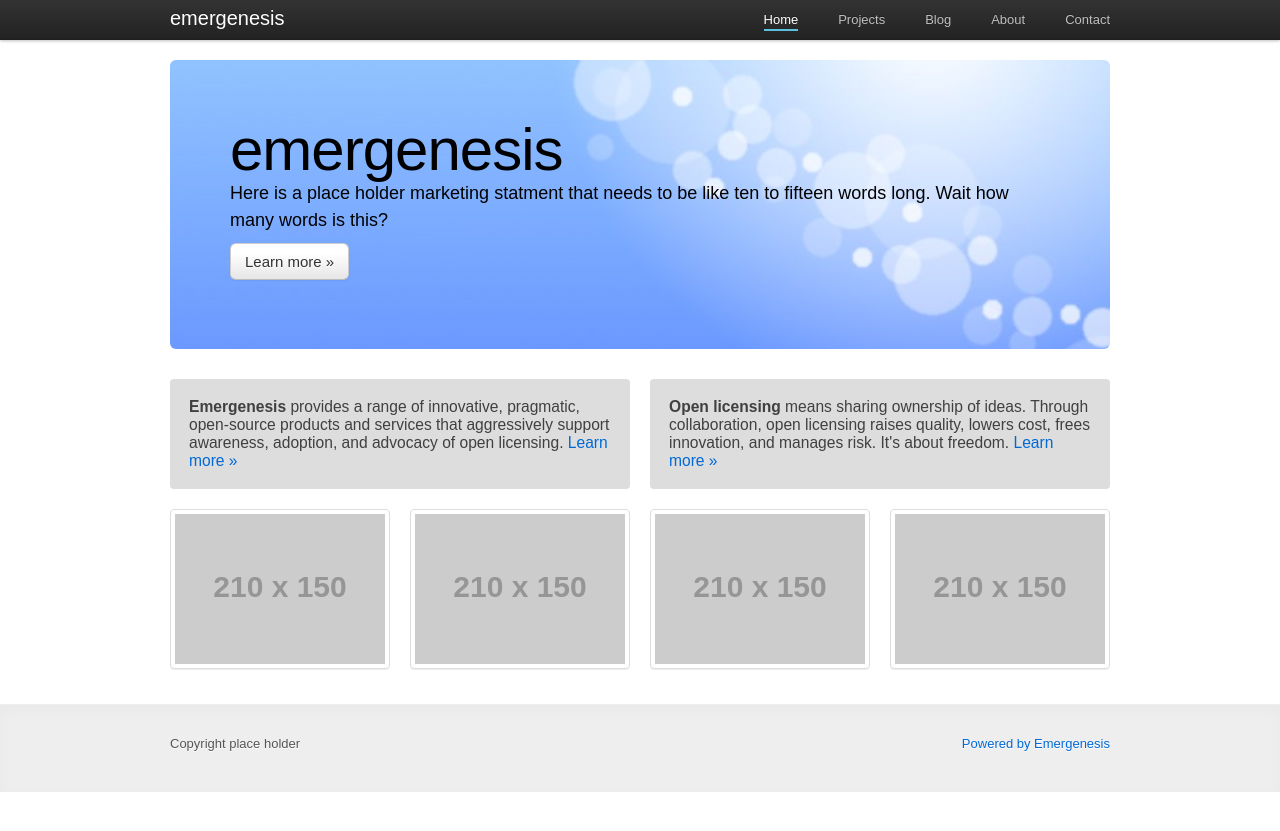
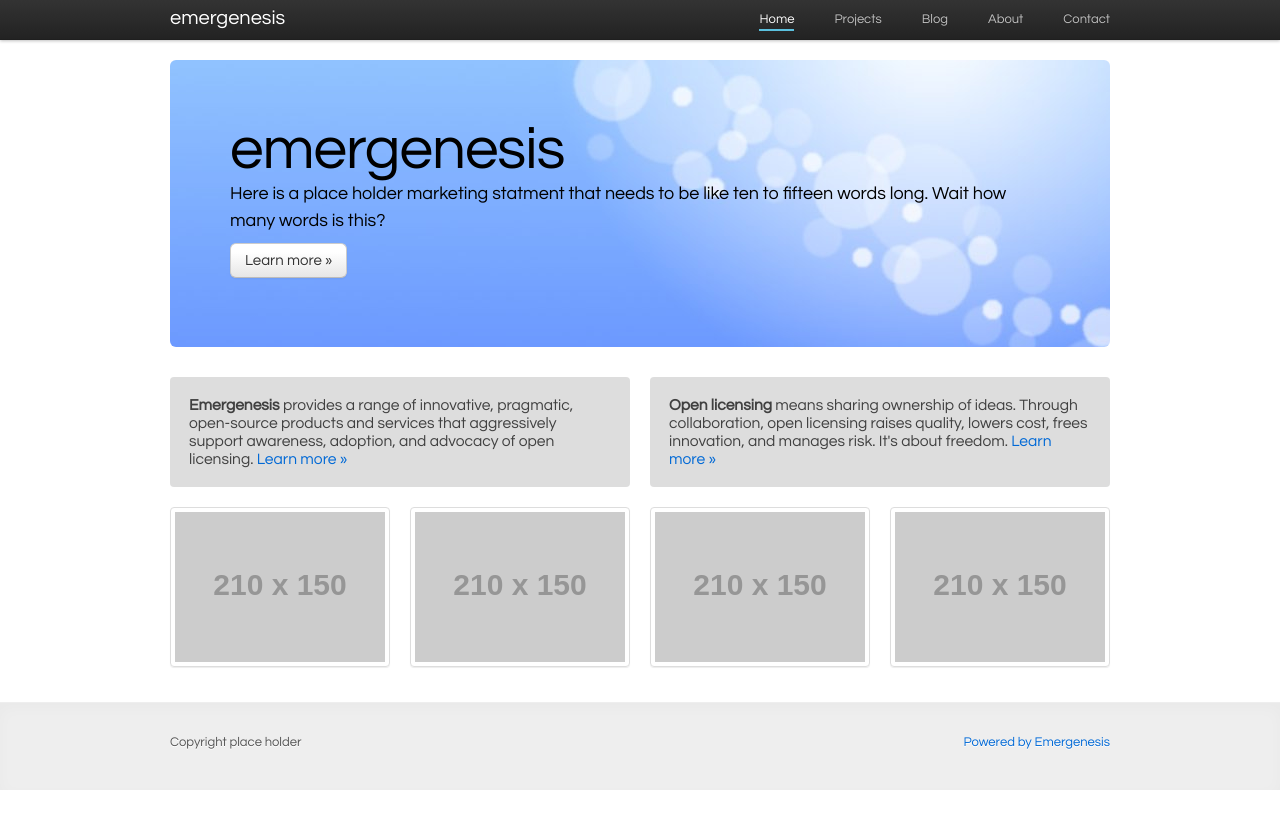
Before and after one commit to emergenesis/emergenesis-com, a Jekyll site: the page built from index.html, in a window 1280 px wide. Shown: the top 831 px of the page. Built offline with Jekyll 4.4.1, drawn with Linux system fonts in a browser that asks for light colours; some web fonts are replaced; Markdown is read by kramdown in place of the engine named in the settings.

Commit message:
Changed body font to Questrial (http://bit.ly/qQK1Ud)

```diff
--- a/_layouts/default.html
+++ b/_layouts/default.html
@@ -12,7 +12,7 @@
     <link rel="stylesheet" href="/stylesheets/bootstrap.min.css" />
     <link rel="stylesheet" href="/stylesheets/main.css"/>
     <link rel="shortcut icon" href="/favicon.ico" />
-        <link href='http://fonts.googleapis.com/css?family=Convergence' rel='stylesheet' type='text/css'>
+        <link href='http://fonts.googleapis.com/css?family=Questrial' rel='stylesheet' type='text/css'>
     </head>
     <body>
     <div class="topbar">
--- a/stylesheets/main.css
+++ b/stylesheets/main.css
@@ -116,7 +116,7 @@
  */
 
 body {
-    font-family: 'Convergence', sans-serif;
+    font-family: 'Questrial', sans-serif;
 }
 
 .submenu {
```
